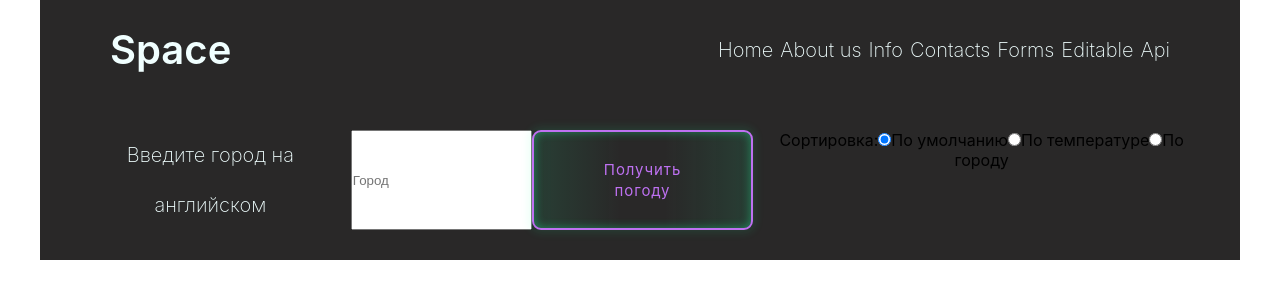
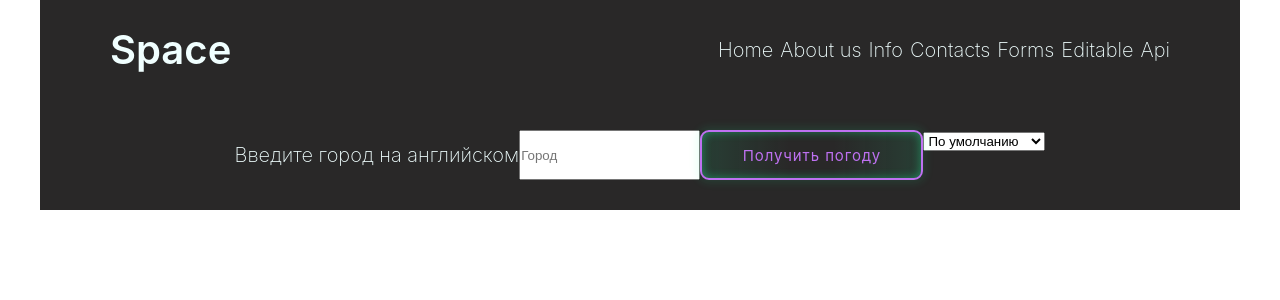
Before and after one commit to Akela89/Max2, a React (Create React App) app: page /ApiList in a window 1280 px wide. Shown: the top 300 px of the page. Built offline with nearby package versions, Linux system fonts and the light colour scheme.

Commit message:
delete radio buttons

```diff
--- a/src/components/ApiForm.jsx
+++ b/src/components/ApiForm.jsx
@@ -23,37 +23,11 @@ const ApiForm = (props) => {
 
           <button onClick={() => setOpenModal(true)}>Получить погоду</button>
           <div className={classes.formGroup}>
-            <span>Сортировка:</span>
-            <label>
-              <input
-                type="radio"
-                name="sort"
-                value="default"
-                checked={sort === 'default'}
-                onChange={handleSortChange}
-              />
-              По умолчанию
-            </label>
-            <label>
-              <input
-                type="radio"
-                name="sort"
-                value="temp"
-                checked={sort === 'temp'}
-                onChange={handleSortChange}
-              />
-              По температуре
-            </label>
-            <label>
-              <input
-                type="radio"
-                name="sort"
-                value="city"
-                checked={sort === 'city'}
-                onChange={handleSortChange}
-              />
-              По городу
-            </label>
+            <select name="sort" value={sort} onChange={handleSortChange}>
+              <option value="default">По умолчанию</option>
+              <option value="temp">По температуре</option>
+              <option value="city">По городу</option>
+            </select>
           </div>
         </div>
         <ApiModal data={props.data} open={openModal} onClose={() => setOpenModal(false)} />
```
